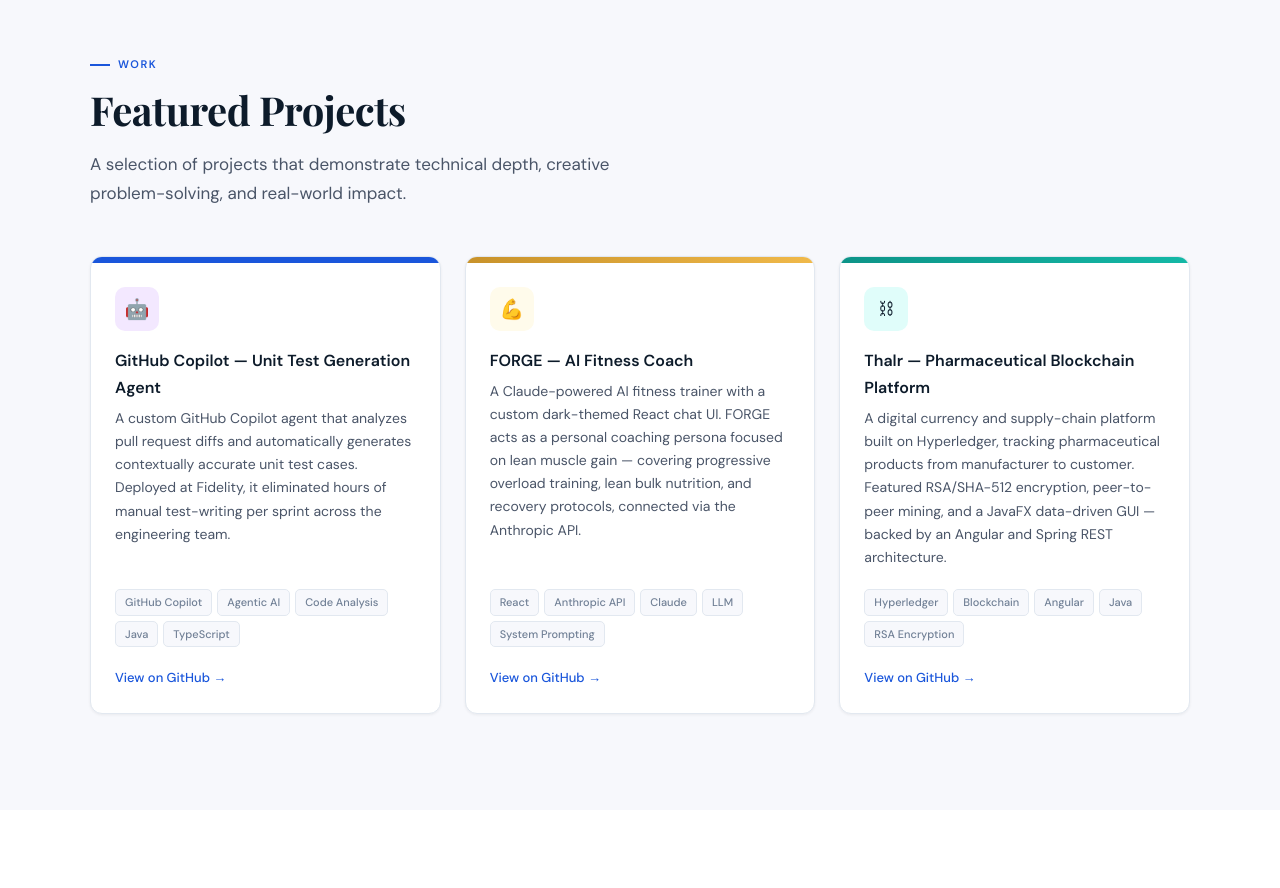
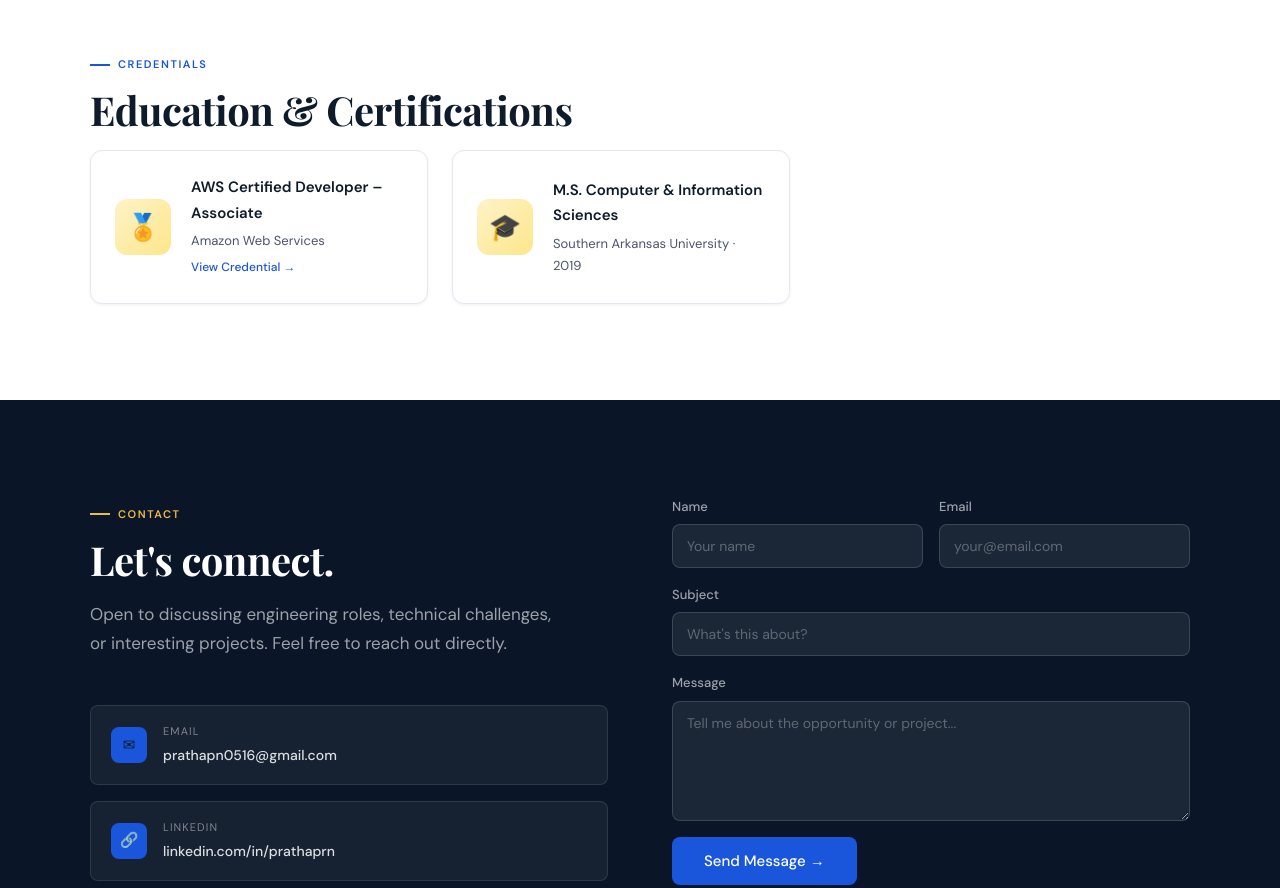
Before and after one commit to Prathap585/prathap585, a plain HTML site: page index.html in a window 1280 px wide. Shown: the part 4370-5258 px from the top of the page. Drawn offline with nearby package versions, Linux system fonts and the light colour scheme.

Commit message:
Update index.html

```diff
--- a/index.html
+++ b/index.html
@@ -1453,7 +1453,7 @@
   </section>
 
   <!-- PROJECTS -->
-  <section id="projects" class="section-alt">
+  <!-- <section id="projects" class="section-alt">
     <div class="container">
       <div class="fade-in">
         <div class="section-label">Work</div>
@@ -1522,7 +1522,7 @@
 
       </div>
     </div>
-  </section>
+  </section> -->
 
   <!-- CERTIFICATIONS -->
   <section id="certifications">
```
